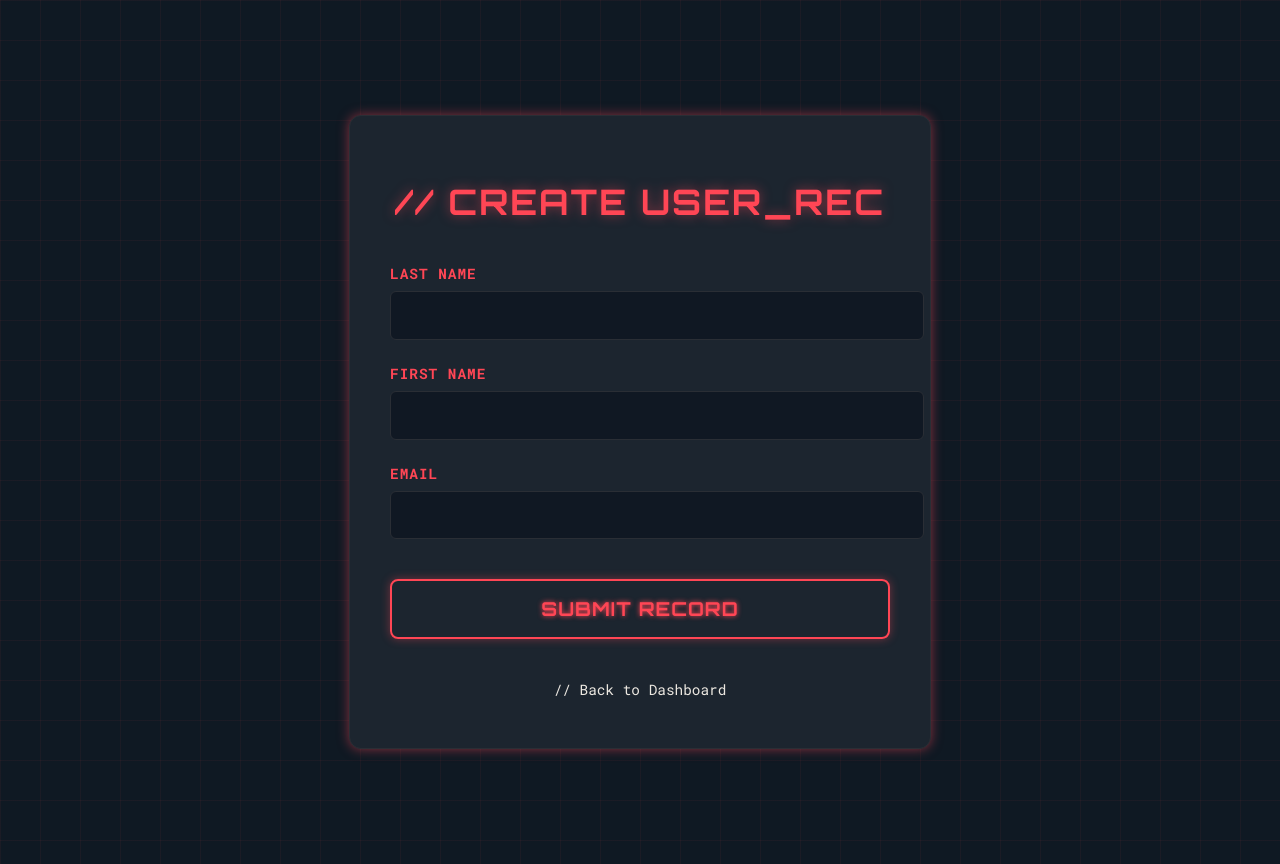
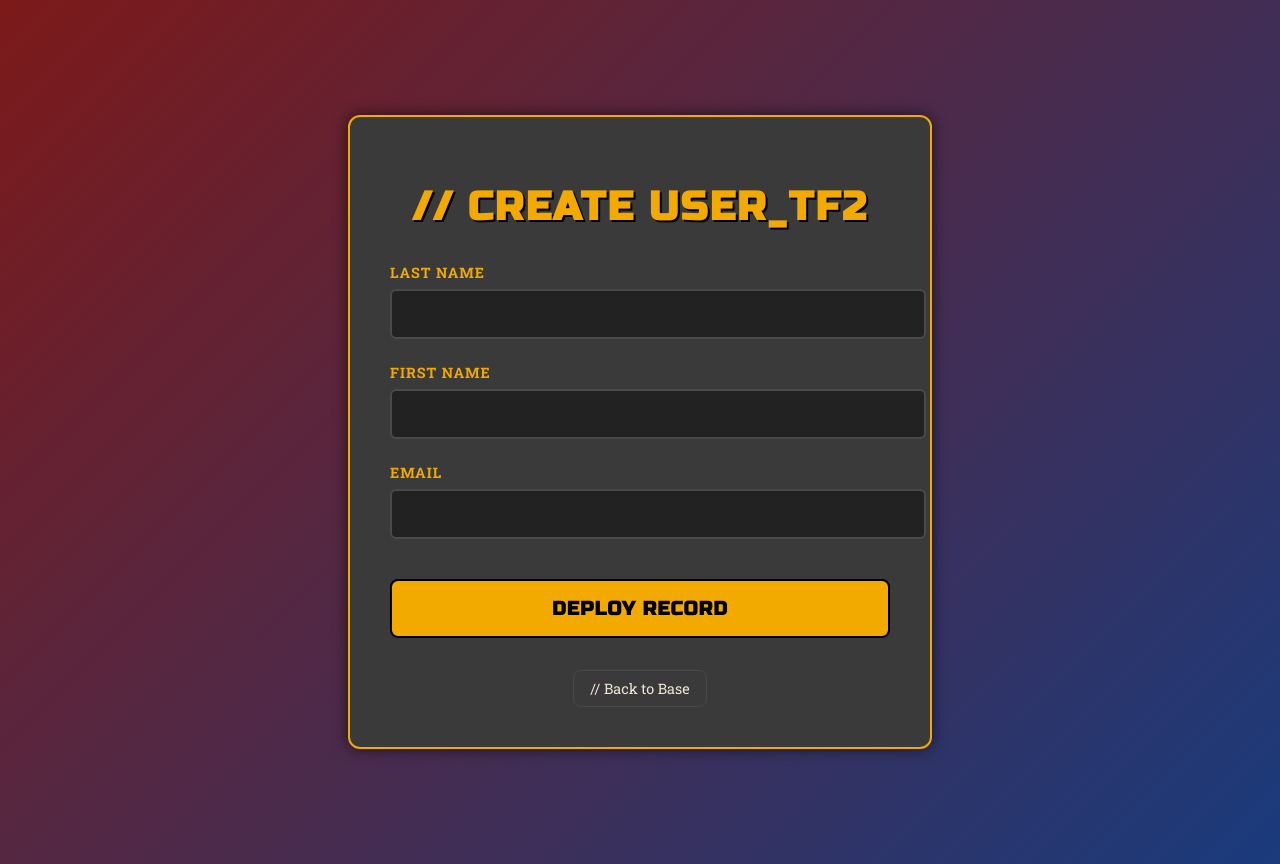
Before and after one commit to BenedictBluee/madrigall_benedict, a CodeIgniter app: page /users/create in a window 1280 px wide. Run offline with CodeIgniter, Linux system fonts and the light colour scheme; data that the repository does not hold is empty; some libraries are stand-ins or nearby versions.

Commit message:
First commit

```diff
--- a/app/views/create.php
+++ b/app/views/create.php
@@ -3,35 +3,32 @@
 <head>
     <meta charset="UTF-8">
     <meta name="viewport" content="width=device-width, initial-scale=1.0">
-    <title>Create User | Valorant Console</title>
-    <link href="https://fonts.googleapis.com/css2?family=Orbitron:wght@400;700&family=Roboto+Mono:wght@400;700&display=swap" rel="stylesheet">
+    <title>Create User | TF2 Console</title>
+    <link href="https://fonts.googleapis.com/css2?family=Russo+One&family=Roboto+Slab:wght@400;700&display=swap" rel="stylesheet">
     <style>
         :root {
-            --color-bg-primary: #0f1923;
-            --color-bg-secondary: #1c252f;
-            --color-text-primary: #ece8e1;
-            --color-accent: #ff4655;
-            --color-border: #2a2e35;
-            --color-input-bg: #101823;
-            --font-display: 'Orbitron', sans-serif;
-            --font-mono: 'Roboto Mono', monospace;
-            --shadow-neon: 0 0 12px rgba(255, 70, 85, 0.5);
+            --color-bg-primary: #2b2b2b;
+            --color-bg-secondary: #3a3a3a;
+            --color-text-primary: #f0e6d2;
+            --color-accent-red: #7d1a1a;
+            --color-accent-blu: #1a3b7d;
+            --color-highlight: #f2a900;
+            --color-border: #4a4a4a;
+            --color-input-bg: #222;
+            --font-display: 'Russo One', sans-serif;
+            --font-body: 'Roboto Slab', serif;
         }
 
         body {
-            background-color: var(--color-bg-primary);
+            background: linear-gradient(135deg, var(--color-accent-red), var(--color-accent-blu));
             color: var(--color-text-primary);
-            font-family: var(--font-mono);
+            font-family: var(--font-body);
             margin: 0;
             padding: 2rem 1rem;
             display: flex;
             justify-content: center;
             align-items: center;
             min-height: 100vh;
-            background-image:
-                linear-gradient(to right, rgba(255, 70, 85, 0.05) 1px, transparent 1px),
-                linear-gradient(to bottom, rgba(255, 70, 85, 0.05) 1px, transparent 1px);
-            background-size: 40px 40px;
         }
 
         @keyframes fadeSlideUp {
@@ -43,8 +40,7 @@
             width: 90%;
             max-width: 500px;
             background: var(--color-bg-secondary);
-            border: 1px solid var(--color-border);
-            box-shadow: var(--shadow-neon);
+            border: 2px solid var(--color-highlight);
             padding: 2.5rem;
             border-radius: 12px;
             display: flex;
@@ -52,17 +48,18 @@
             align-items: center;
             text-align: center;
             animation: fadeSlideUp 1s ease forwards;
+            box-shadow: 0 0 15px rgba(0,0,0,0.6);
         }
 
         h1 {
             font-family: var(--font-display);
-            font-size: clamp(1.5rem, 5vw, 2.2rem);
+            font-size: clamp(1.5rem, 5vw, 2.5rem);
             font-weight: 700;
-            margin-bottom: 2.5rem;
-            color: var(--color-accent);
-            text-shadow: var(--shadow-neon);
+            margin-bottom: 2rem;
+            color: var(--color-highlight);
             letter-spacing: 2px;
             text-transform: uppercase;
+            text-shadow: 2px 2px 0px #000;
             animation: fadeSlideUp 1s ease forwards;
             animation-delay: 0.2s;
             opacity: 0;
@@ -90,8 +87,8 @@
         label {
             font-size: 0.9rem;
             font-weight: 700;
-            color: var(--color-accent);
-            margin-bottom: 0.5rem;
+            color: var(--color-highlight);
+            margin-bottom: 0.4rem;
             text-transform: uppercase;
             letter-spacing: 1px;
         }
@@ -101,10 +98,10 @@
             width: 100%;
             padding: 0.8rem 1rem;
             background-color: var(--color-input-bg);
-            border: 1px solid var(--color-border);
+            border: 2px solid var(--color-border);
             border-radius: 6px;
             color: var(--color-text-primary);
-            font-family: var(--font-mono);
+            font-family: var(--font-body);
             font-size: 1rem;
             transition: border-color 0.2s ease, box-shadow 0.2s ease;
         }
@@ -112,24 +109,22 @@
         input[type="text"]:focus,
         input[type="email"]:focus {
             outline: none;
-            border-color: var(--color-accent);
-            box-shadow: 0 0 6px var(--color-accent);
+            border-color: var(--color-highlight);
+            box-shadow: 0 0 6px var(--color-highlight);
         }
 
         button[type="submit"] {
             width: 100%;
             padding: 1rem 0;
-            background-color: transparent;
-            color: var(--color-accent);
-            border: 2px solid var(--color-accent);
+            background-color: var(--color-highlight);
+            color: #000;
+            border: 2px solid #000;
             border-radius: 8px;
             font-weight: 700;
             font-size: clamp(1rem, 3vw, 1.2rem);
             font-family: var(--font-display);
             cursor: pointer;
             transition: all 0.3s ease;
-            text-shadow: 0 0 5px var(--color-accent);
-            box-shadow: 0 0 10px rgba(255, 70, 85, 0.4);
             letter-spacing: 1px;
             text-transform: uppercase;
             margin-top: 1rem;
@@ -139,9 +134,9 @@
         }
 
         button[type="submit"]:hover {
-            background-color: var(--color-accent);
-            color: var(--color-bg-primary);
-            box-shadow: 0 0 20px var(--color-accent);
+            background-color: #000;
+            color: var(--color-highlight);
+            box-shadow: 0 0 12px var(--color-highlight);
         }
 
         .back-link {
@@ -150,8 +145,8 @@
             text-decoration: none;
             color: var(--color-text-primary);
             font-size: 0.9rem;
-            transition: color 0.2s ease;
-            border: 1px solid transparent;
+            transition: all 0.2s ease;
+            border: 1px solid var(--color-border);
             padding: 0.5rem 1rem;
             border-radius: 8px;
             opacity: 0;
@@ -160,15 +155,15 @@
         }
 
         .back-link:hover {
-            color: var(--color-accent);
-            border-color: var(--color-accent);
-            box-shadow: 0 0 5px var(--color-accent);
+            color: var(--color-highlight);
+            border-color: var(--color-highlight);
+            background-color: #000;
         }
     </style>
 </head>
 <body>
     <div class="form-container">
-        <h1>// CREATE USER_REC</h1>
+        <h1>// CREATE USER_TF2</h1>
         <form action="<?= site_url('users/store'); ?>" method="post">
             <div class="form-group">
                 <label for="lname">Last Name</label>
@@ -185,9 +180,9 @@
                 <input type="email" id="email" name="email" required>
             </div>
 
-            <button type="submit">Submit Record</button>
+            <button type="submit">Deploy Record</button>
         </form>
-        <a href="<?= site_url('users/show'); ?>" class="back-link">// Back to Dashboard</a>
+        <a href="<?= site_url('users/show'); ?>" class="back-link">// Back to Base</a>
     </div>
 </body>
 </html>
```
Also changed, not shown: app/views/home.php (+26 -32 lines), app/views/show.php (+35 -28 lines), app/views/update.php (+49 -46 lines).
